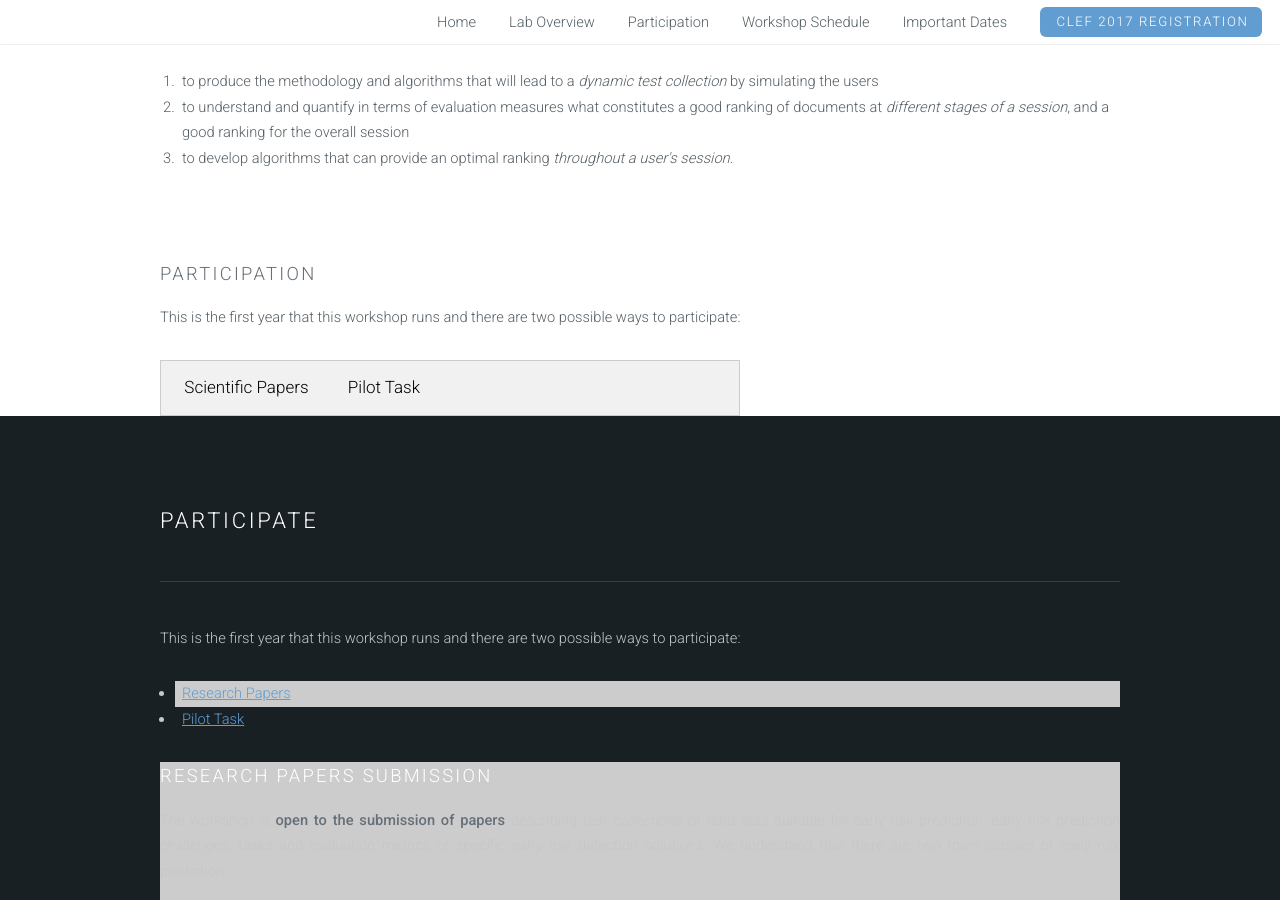
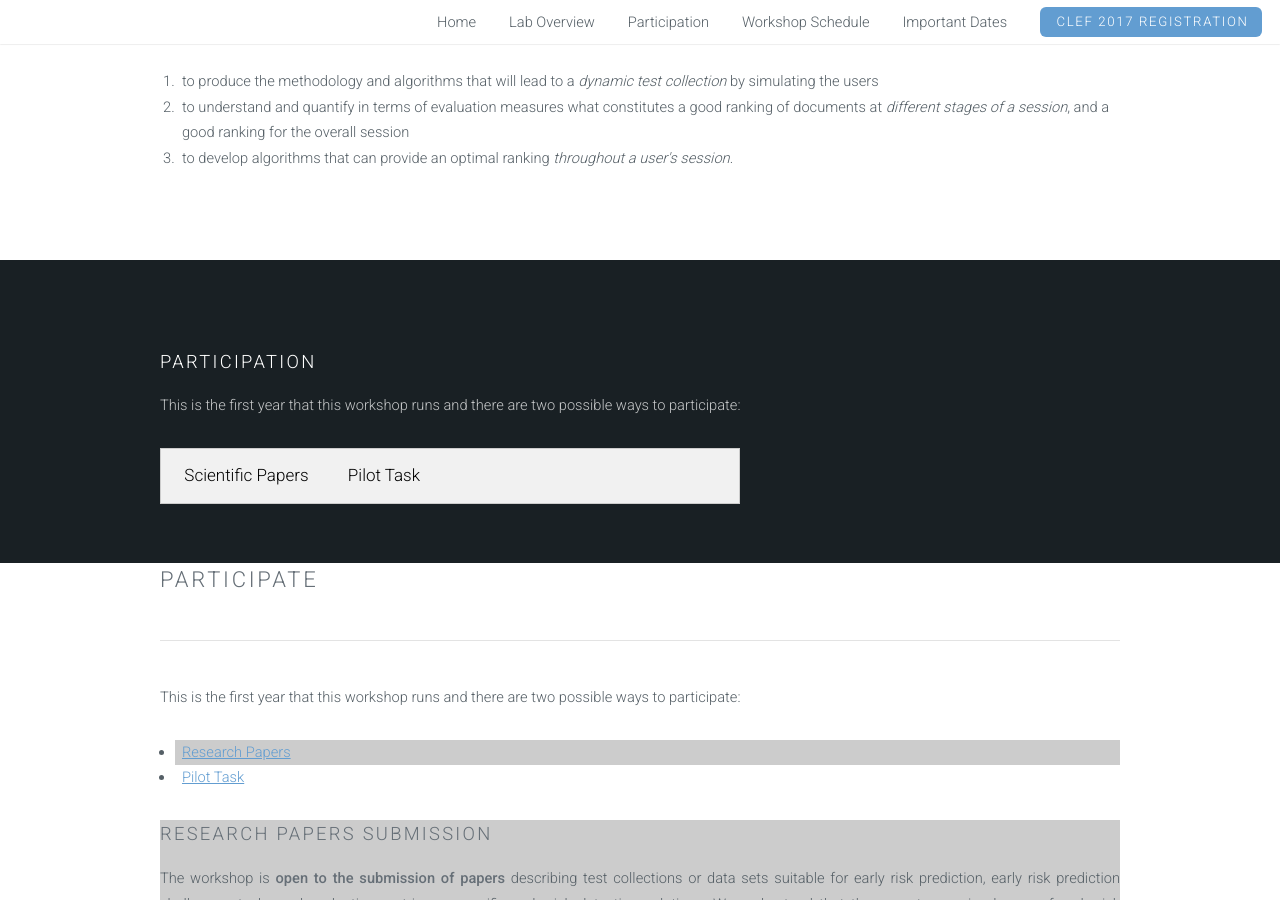
Before and after one commit to ekanou/dynamicsearch, a Jekyll site: the page built from clef-lab.html, in a window 1280 px wide and 900 px high, scrolled down 791 px. Built offline with Jekyll 4.4.1, drawn with Linux system fonts in a browser that asks for light colours.

Commit message:
Update clef-lab.html

```diff
--- a/clef-lab.html
+++ b/clef-lab.html
@@ -28,7 +28,7 @@ layout: clef-default
         </div>
 </section>
 
-<section class="bg-secondary" id="contributions">
+<section id="main" class="wrapper style2">
      <div class="container">
             <div class="row">
                 <section id="Participation">
@@ -69,7 +69,7 @@ layout: clef-default
         </div>
 </section>
 
-<section id="participate" class="wrapper style2">
+<section class="bg-secondary" id="contributions">
 	<div class="container">
 			<div class="row">
 				<div class="col-lg-8 col-lg-offset-2 text-center">
```
